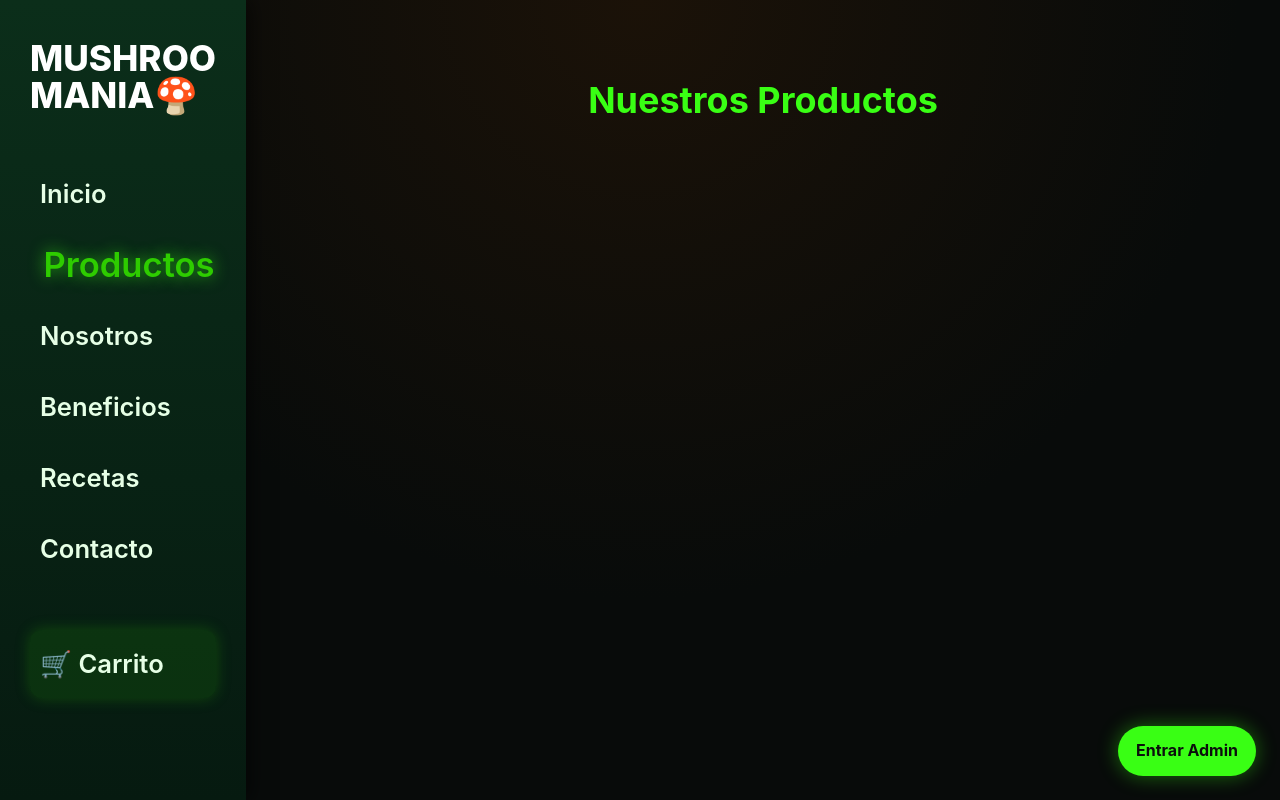
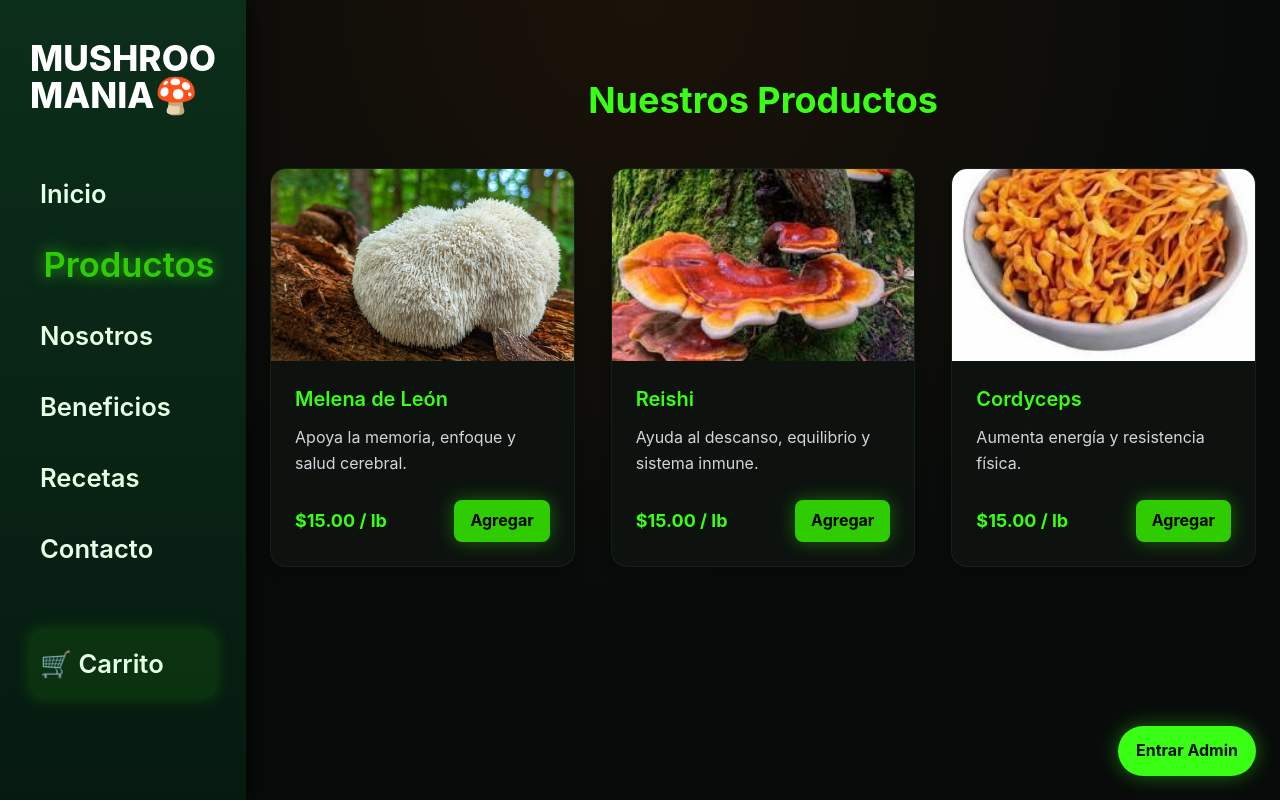
Before and after one commit to HilanAlegria/Mushroomsmania-LLC, a Vue app: page /productos in a window 1280 px wide. Shown: the top 800 px of the page. Built offline with nearby package versions, Linux system fonts and the light colour scheme.

Commit message:
Ajustes en rutas

```diff
--- a/src/pages/ProductoDetalle.vue
+++ b/src/pages/ProductoDetalle.vue
@@ -57,24 +57,29 @@ import { useCarritoStore } from "@/stores/carrito";
 export default {
   name: "ProductoDetalle",
 
-  setup(props, { attrs }) {
-    const productosStore = useProductosStore();
-    const carrito = useCarritoStore();
+  data() {
+    return {
+      productosStore: useProductosStore()
+    };
+  },
 
-    productosStore.cargarProductos();
+  async mounted() {
+    await this.productosStore.cargarProductos();
+  },
 
-    const producto = computed(() =>
-      productosStore.obtenerPorSlug(attrs.route.params.slug)
-    );
+  computed: {
+    producto() {
+      return this.productosStore.obtenerPorSlug(
+        this.$route.params.slug
+      );
+    }
+  },
 
-    const agregarAlCarrito = () => {
-      carrito.agregarProducto(producto.value);
-    };
-
-    return {
-      producto,
-      agregarAlCarrito
-    };
+  methods: {
+    agregarAlCarrito() {
+      const carrito = useCarritoStore();
+      carrito.agregarProducto(this.producto);
+    }
   }
 };
 </script>
--- a/src/pages/Productos.vue
+++ b/src/pages/Productos.vue
@@ -17,27 +17,34 @@
 
 <script>
 import ProductCard from "@/components/ProductCard.vue";
+import { useProductosStore } from "@/stores/productos";
 import { useCarritoStore } from "@/stores/carrito";
-import { useProductosStore } from "@/stores/productos";
 
 export default {
   name: "Productos",
   components: { ProductCard },
 
-  setup() {
-    const carrito = useCarritoStore();
-    const productosStore = useProductosStore();
+  data() {
+    return {
+      productosStore: useProductosStore()
+    };
+  },
 
-    productosStore.cargarProductos();
+  async mounted() {
+    await this.productosStore.cargarProductos();
+  },
 
-    const agregarAlCarrito = (producto) => {
+  computed: {
+    productos() {
+      return this.productosStore.productos;
+    }
+  },
+
+  methods: {
+    agregarAlCarrito(producto) {
+      const carrito = useCarritoStore();
       carrito.agregarProducto(producto);
-    };
-
-    return {
-      productos: productosStore.productos,
-      agregarAlCarrito
-    };
+    }
   }
 };
 </script>
```
